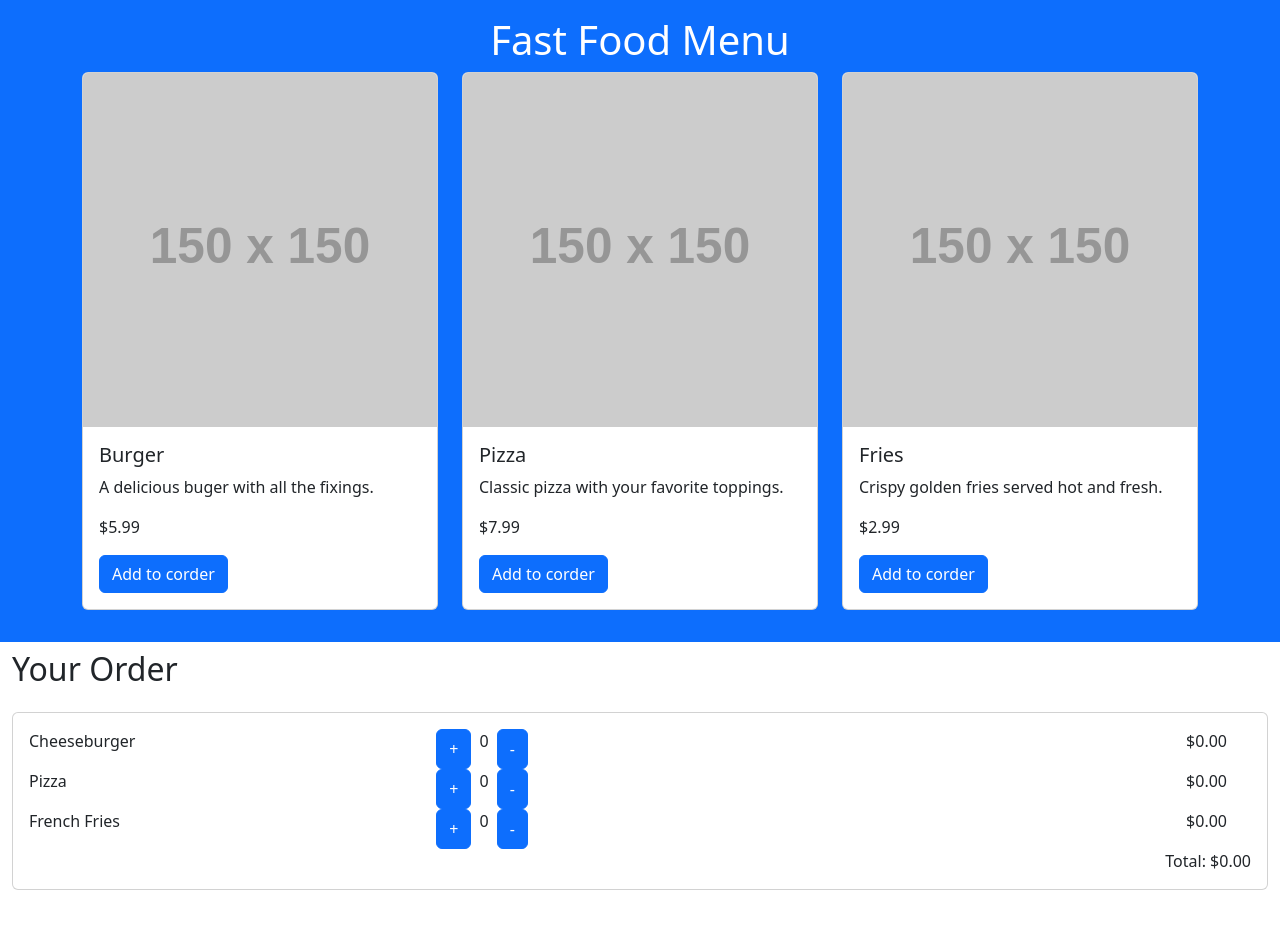
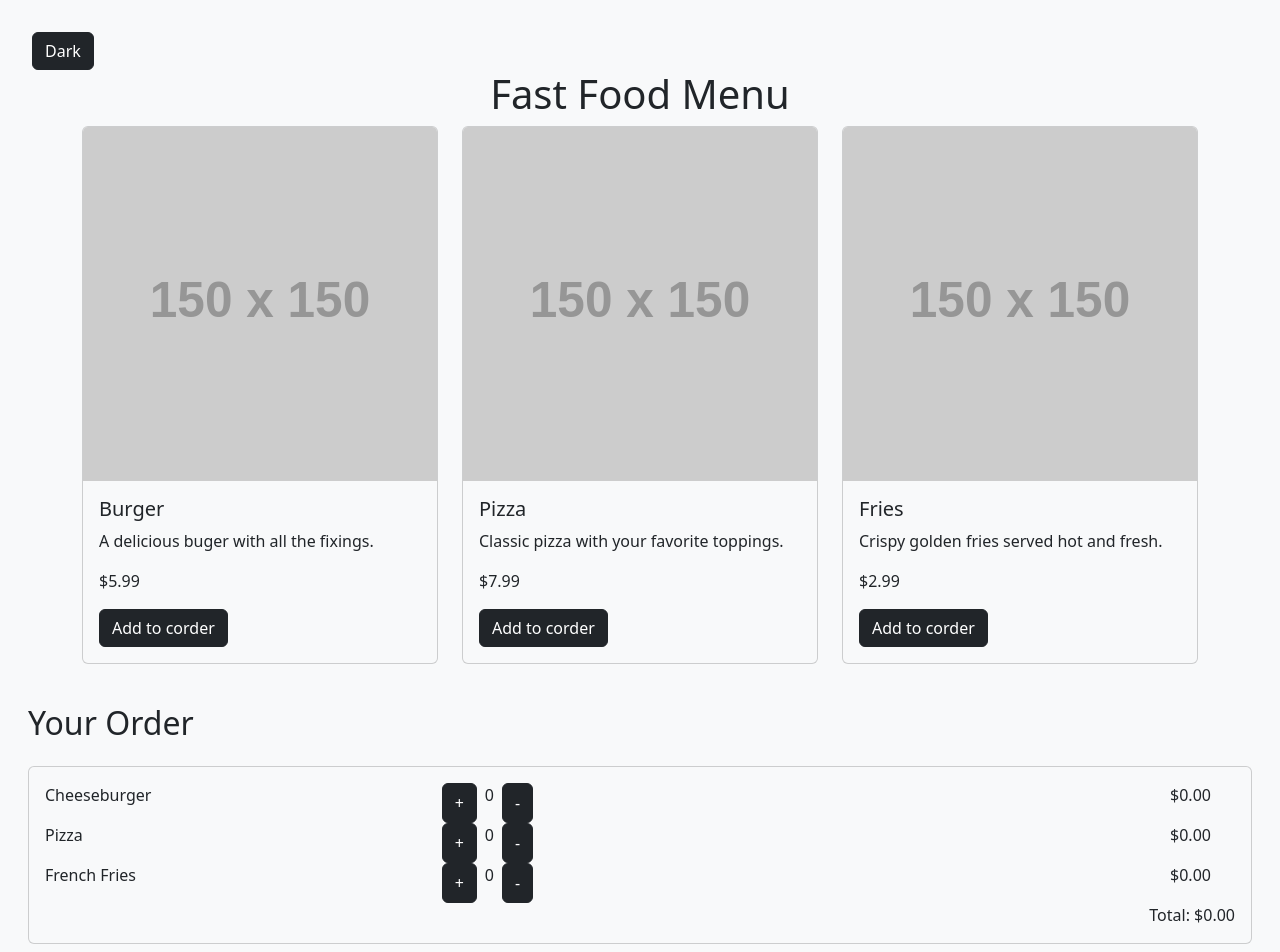
Before and after one commit to deol13/Fast-Food-Ordering-App-Workshop, a React (Vite) app: page / in a window 1280 px wide. Shown: the top 952 px of the page. Before the commit the page ends 890 px from the top, so only its background shows below. Built offline with nearby package versions, Linux system fonts and the light colour scheme.

Commit message:
Darkmode implemented

```diff
--- a/src/App.jsx
+++ b/src/App.jsx
@@ -10,7 +10,7 @@ function App() {
   return (
     <>
       <div>
-        <FastFoodMenu />
+        <FastFoodMenu/>
       </div>
     </>
   )
--- a/src/components/FastFoodCard.jsx
+++ b/src/components/FastFoodCard.jsx
@@ -5,7 +5,9 @@ const FastFoodCard = ({
     description,
     price,
     image,
-    buttonAction
+    buttonAction,
+    backgroundColor,
+    textAndBtnColor
 }) => {
     // This component renders a single fast food item card
     // It receives props for id, title, description, price, image, and buttonAction
@@ -20,15 +22,16 @@ const FastFoodCard = ({
     // card-title: Bootstrap class for the title of the card
     // card-text: Bootstrap class for the text of the card
 
+    // border border-${textAndBtnColor}
     return (
         <div className="col-md-4 mb-3">
-            <div className="card">
+            <div className={`bg-${backgroundColor} text-${textAndBtnColor} card `}>
                 <img src={image} alt={title} className="card-img-top" />
                 <div className="card-body">
                     <h5 className="card-title">{title}</h5>
                     <p className="card-text">{description}</p>
                     <p className="card-text">${price.toFixed(2)}</p>
-                    <button className="btn btn-primary" onClick={buttonAction}>Add to corder</button>
+                    <button className={`btn btn-${textAndBtnColor}`} onClick={buttonAction}>Add to corder</button>
                 </div>
             </div>
         </div>
--- a/src/components/FastFoodMenu.jsx
+++ b/src/components/FastFoodMenu.jsx
@@ -1,4 +1,4 @@
-import React from "react";
+import React, {useState} from "react";
 import FastFoodCard from "./FastFoodCard.jsx";
 import UserOrder from "./UserOrder.jsx";
 
@@ -8,10 +8,15 @@ const FastFoodMenu = () => {
         { id: 2, title: "Pizza", description: "Classic pizza with your favorite toppings.", price: 7.99, image: "https://placehold.co/150"},
         { id: 3, title: "Fries", description: "Crispy golden fries served hot and fresh.", price: 2.99, image: "https://placehold.co/150"}
     ];
+    // Used to change between dark and light mode
+    // backgroundColor: Used to change the background color of the menu
+    // textAndBtnColor: Used to change the text and button color of the menu
+    const [backgroundColor, setBackgroundColor] = useState("light");
+    const [textAndBtnColor, setTextAndBtnColor] = useState("dark");
 
-    const [burgerCount, setBurgerCount] = React.useState(0);
-    const [pizzaCount, setPizzaCount] = React.useState(0);
-    const [friesCount, setFriesCount] = React.useState(0);
+    const [burgerCount, setBurgerCount] = useState(0);
+    const [pizzaCount, setPizzaCount] = useState(0);
+    const [friesCount, setFriesCount] = useState(0);
 
     const handleAddToCart = (id) => {
         const item = foodItems.find(item => item.id === id);
@@ -25,9 +30,17 @@ const FastFoodMenu = () => {
         }
     };
 
+    const changeDarkMode = () => {
+        setBackgroundColor(backgroundColor === "light" ? "dark" : "light");
+        setTextAndBtnColor(textAndBtnColor === "dark" ? "light" : "dark");
+    };
+
+    // The most outer div is the container for the entire menu so the background color and text color are applied here.
+    // Only the FastFoodCard needs background color and text color props to apply the styles to each card.
     return (
-        <>
-            <header className="bg-primary text-white p-3">
+        <div className={`bg-${backgroundColor} text-${textAndBtnColor} p-3`}>
+            <header className={`p-3`}>
+                <button className={`btn btn-${textAndBtnColor}`} onClick={() => changeDarkMode()}>Dark</button>
                 <h1 className="text-center">Fast Food Menu</h1>
                 <div className="container">
                     <div className="row">
@@ -39,6 +52,8 @@ const FastFoodMenu = () => {
                             price={item.price}
                             image={item.image}
                             buttonAction={() => handleAddToCart(item.id)}
+                            backgroundColor={backgroundColor}
+                            textAndBtnColor={textAndBtnColor}
                             />
                         ))}
                     </div>
@@ -51,8 +66,10 @@ const FastFoodMenu = () => {
                 burgerPrice={foodItems.find(item => item.title === "Burger")?.price || 0}
                 pizzaPrice={foodItems.find(item => item.title === "Pizza")?.price || 0}
                 friesPrice={foodItems.find(item => item.title === "Fries")?.price || 0}
+                backgroundColor={backgroundColor}
+                textAndBtnColor={textAndBtnColor}
              />
-        </>
+        </div>
     );
 }
 
--- a/src/components/UserOrder.jsx
+++ b/src/components/UserOrder.jsx
@@ -8,7 +8,15 @@ import React from "react";
 // Because set method would update the local state of the button counters.
 // This allows us to increment or decrement the counters independently of the parent component's state.
 
-const UserOrder = ({parentBurgerCounter, parentPizzaCounter, parentFriesCounter, burgerPrice, pizzaPrice, friesPrice}) => {
+const UserOrder = ({
+    parentBurgerCounter,
+    parentPizzaCounter,
+    parentFriesCounter,
+    burgerPrice,
+    pizzaPrice,
+    friesPrice,
+    backgroundColor,
+    textAndBtnColor}) => {
 
     // Handles local changes to the burger, pizza, and fries counters
     const [localBurgerCounter, setLocalBurgerCounter] = React.useState(0);
@@ -52,7 +60,7 @@ const UserOrder = ({parentBurgerCounter, parentPizzaCounter, parentFriesCounter,
     return (
         <div className="container-fluid mt-2">
             <h2 className="mb-4">Your Order</h2>
-            <div className="card">
+            <div className={`card bg-${backgroundColor} text-${textAndBtnColor}`}>
                 <div className="col-md-12">
                     <div className="card-body">
                         <div className="row">
@@ -62,12 +70,12 @@ const UserOrder = ({parentBurgerCounter, parentPizzaCounter, parentFriesCounter,
                                     <p className="card-text">Cheeseburger</p>
                                 </div>
                                 <div className="col-md-4 d-flex">
-                                    <button className="btn btn-primary" onClick={() => {
-                                            handleLocalBurgerCounterChange( 1);
+                                    <button className={`btn btn-${textAndBtnColor}`} onClick={() => {
+                                            handleLocalBurgerCounterChange(1);
                                         }
                                     }>+</button>
                                     <p className="card-text ms-2 me-2">{totalBurgerCount}</p>
-                                    <button className="btn btn-primary" onClick={() => {
+                                    <button className={`btn btn-${textAndBtnColor}`}onClick={() => {
                                             handleLocalBurgerCounterChange(-1);
                                         }
                                      }>-</button>
@@ -81,12 +89,12 @@ const UserOrder = ({parentBurgerCounter, parentPizzaCounter, parentFriesCounter,
                                     <p className="card-text">Pizza</p>
                                 </div>
                                 <div className="col-md-4 d-flex">
-                                    <button className="btn btn-primary" onClick={() => {
+                                    <button className={`btn btn-${textAndBtnColor}`} onClick={() => {
                                             handleLocalPizzaCounterChange(1);
                                         }
                                     }>+</button>
                                     <p className="card-text ms-2 me-2">{totalPizzaCount}</p>
-                                    <button className="btn btn-primary" onClick={() => {
+                                    <button className={`btn btn-${textAndBtnColor}`} onClick={() => {
                                             handleLocalPizzaCounterChange(-1);
                                         }
                                     }>-</button>
@@ -100,12 +108,12 @@ const UserOrder = ({parentBurgerCounter, parentPizzaCounter, parentFriesCounter,
                                     <p className="card-text">French Fries</p>
                                 </div>
                                 <div className="col-md-4 d-flex">
-                                    <button className="btn btn-primary" onClick={() => {
+                                    <button className={`btn btn-${textAndBtnColor}`} onClick={() => {
                                             handleLocalFriesCounterChange(1);
                                         }
                                     }>+</button>
                                     <p className="card-text ms-2 me-2">{totalFriesCount}</p>
-                                    <button className="btn btn-primary" onClick={() => {
+                                    <button className={`btn btn-${textAndBtnColor}`} onClick={() => {
                                             handleLocalFriesCounterChange(-1);
                                         }
                                     }>-</button>
```
